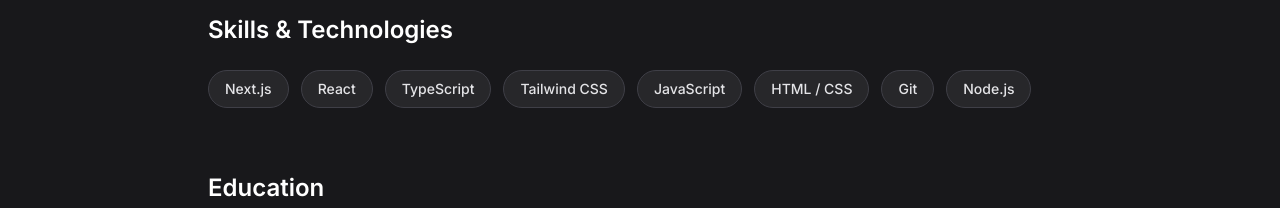
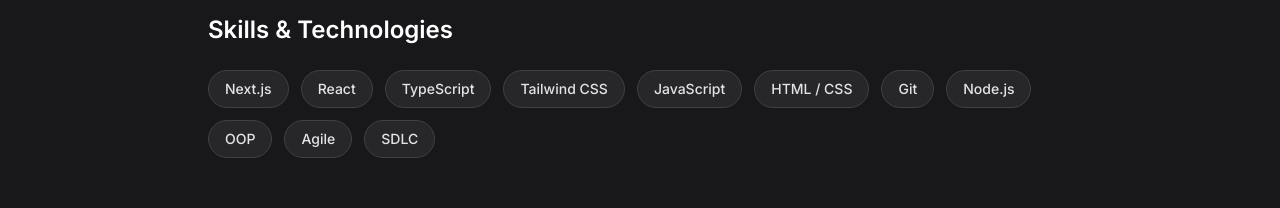
Before and after one commit to Synt4xB4ndit/portfolio-site, a Next.js app: page /about in a window 1280 px wide. Shown: the part 277-485 px from the top of the page. Built offline with nearby package versions, Linux system fonts and the light colour scheme.

Commit message:
added updated skills

```diff
--- a/app/about/page.tsx
+++ b/app/about/page.tsx
@@ -26,6 +26,9 @@
             "HTML / CSS",
             "Git",
             "Node.js",
+            "OOP",
+            "Agile",
+            "SDLC",
             // Add more as needed
           ].map((skill) => (
             <span
```
